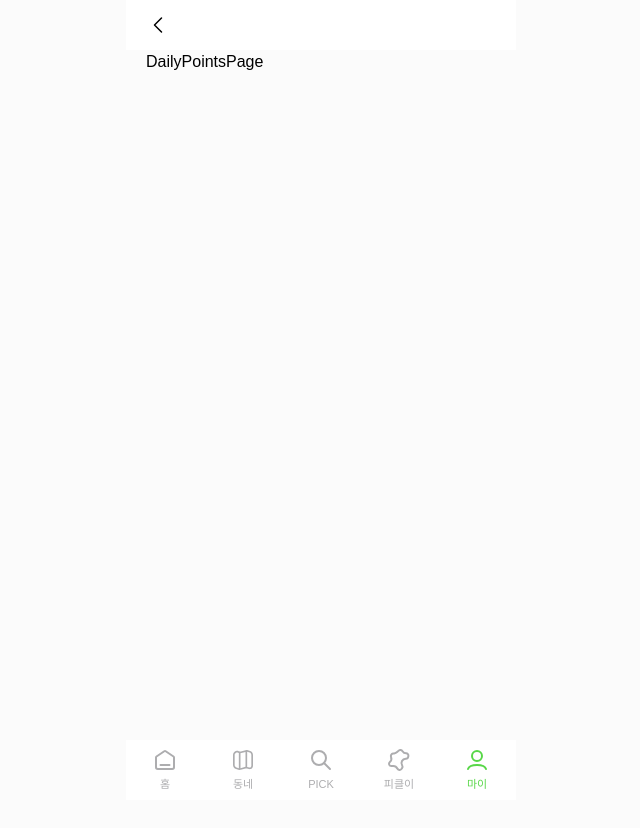
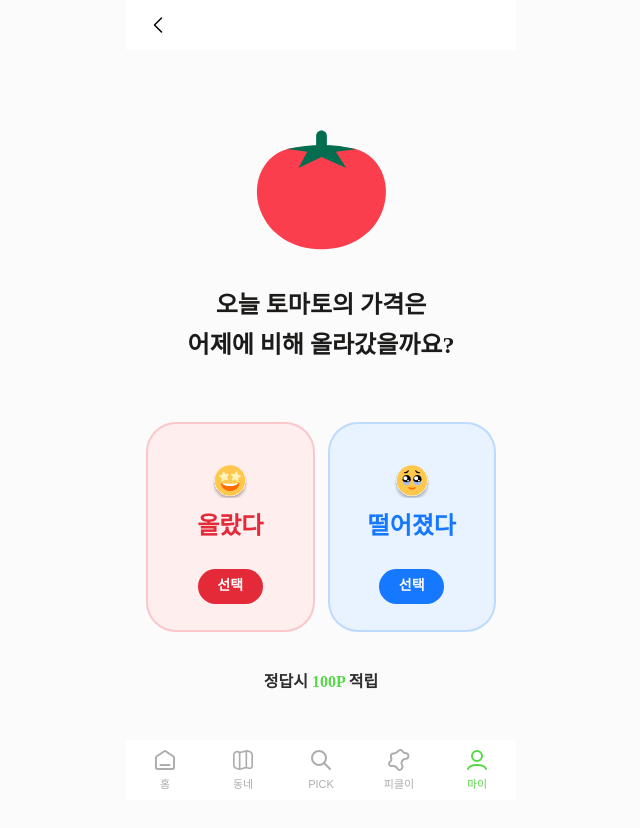
Before and after one commit to tgyeongt/PICKL_FE, a React (Vite) app: page /my/points-daily in a window 1280 px wide. Shown: the top 828 px of the page, without its empty margins (319-959 px from the left). Before the commit the page ends 800 px from the top, so only its background shows below. Built offline with nearby package versions, Linux system fonts and the light colour scheme; no server answers; a web font is replaced by a local one.

Commit message:
✨ Feat: DailyPointPage.jsx 구현

```diff
--- a/src/routes/my/DailyPointsPage.jsx
+++ b/src/routes/my/DailyPointsPage.jsx
@@ -1,10 +1,183 @@
+import styled from "styled-components";
 import useHeader from "../../shared/hooks/useHeader";
+// import { useNavigate } from "react-router-dom";
+
+import tomatoIcon from "@icon/my/tomatoIcon.svg";
+import HappyFace from "@icon/my/happyFace.svg";
+import SadFace from "@icon/my/sadIcon.svg";
 
 export default function DailyPointsPage() {
+  // const navigate = useNavigate();
+
   useHeader({
     title: "",
     showBack: true,
   });
 
-  return <p>DailyPointsPage</p>;
+  const handleSelect = (answer /* 'up' | 'down' */) => {
+    // navigate("result", { state: { answer } });
+    console.log("selected:", answer);
+  };
+
+  return (
+    <DailyPointsPageWrapper>
+      <IconDiv>
+        <TomatoIcon src={tomatoIcon} alt="tomato" />
+      </IconDiv>
+      <QuestionBox>
+        <QTextStrong>오늘 토마토의 가격은</QTextStrong>
+        <QTextStrong>어제에 비해 올라갔을까요?</QTextStrong>
+      </QuestionBox>
+      <OptionBox>
+        <OptionCard $variant="up">
+          <EmojiIcon src={HappyFace} alt="up" />
+          <OptionLabel $variant="up">올랐다</OptionLabel>
+          <SelectBtn type="button" $variant="up" onClick={() => handleSelect("up")}>
+            <SelectTxt>선택</SelectTxt>
+          </SelectBtn>
+        </OptionCard>
+        <OptionCard $variant="down">
+          <EmojiIcon src={SadFace} alt="down" />
+          <OptionLabel $variant="down">떨어졌다</OptionLabel>
+          <SelectBtn type="button" $variant="down" onClick={() => handleSelect("down")}>
+            <SelectTxt>선택</SelectTxt>
+          </SelectBtn>
+        </OptionCard>
+      </OptionBox>
+      <BottomTextBox>
+        <BottomText>
+          정답시 <Point>100P</Point> 적립
+        </BottomText>
+      </BottomTextBox>
+    </DailyPointsPageWrapper>
+  );
 }
+
+const DailyPointsPageWrapper = styled.div`
+  padding-top: calc(env(safe-area-inset-top, 0px) + 6px);
+  padding-bottom: calc(env(safe-area-inset-bottom, 0px) + 24px);
+  width: 100%;
+  max-width: 390px;
+  margin: 0 auto;
+  background: #fbfbfb;
+  min-height: 100vh;
+  display: flex;
+  flex-direction: column;
+  align-items: center;
+`;
+
+const IconDiv = styled.div`
+  padding-top: 63px;
+`;
+
+const TomatoIcon = styled.img`
+  width: 147px;
+  height: 147px;
+  flex-shrink: 0;
+  aspect-ratio: 1/1;
+`;
+
+const QuestionBox = styled.div`
+  margin-top: 19px;
+  text-align: center;
+`;
+
+const QTextStrong = styled.p`
+  color: #1c1b1a;
+  text-align: center;
+  font-family: Pretendard;
+  font-size: 24px;
+  font-style: normal;
+  font-weight: 700;
+  line-height: 40px;
+`;
+
+const OptionBox = styled.div`
+  display: flex;
+  gap: 13px;
+  margin-top: 57px;
+  padding: 0;
+  width: 100%;
+  justify-content: center;
+`;
+
+const OptionCard = styled.div`
+  width: 170px;
+  height: 210px;
+  border-radius: 30px;
+  border: 2px solid
+    ${({ $variant }) =>
+      $variant === "up" ? "rgba(228, 41, 56, 0.20)" : "rgba(22, 119, 255, 0.20)"};
+  background: ${({ $variant }) => ($variant === "up" ? "#FEE" : "#E8F3FF")};
+  display: flex;
+  flex-direction: column;
+  align-items: center;
+  justify-content: center;
+`;
+
+const EmojiIcon = styled.img`
+  width: 40px;
+  height: 40px;
+  flex-shrink: 0;
+  aspect-ratio: 1/1;
+  margin-top: 42px;
+  margin-bottom: 7px;
+`;
+
+const OptionLabel = styled.p`
+  font-family: Pretendard;
+  font-size: 24px;
+  font-style: normal;
+  font-weight: 700;
+  line-height: 32px;
+  color: ${({ $variant }) => ($variant === "up" ? "#E42938" : "#1677FF")};
+`;
+
+const SelectBtn = styled.button`
+  display: flex;
+  width: 45px;
+  height: 25px;
+  padding: 5px 10px;
+  justify-content: center;
+  align-items: center;
+  gap: 10px;
+  flex-shrink: 0;
+  border-radius: 30px;
+  background: ${({ $variant }) => ($variant === "up" ? "#E42938" : "#1677FF")};
+  cursor: pointer;
+  margin-top: 27px;
+  margin-bottom: 30px;
+
+  &:hover {
+    background: ${({ $variant }) => ($variant === "up" ? "#c72a37" : "#226bd2")};
+  }
+`;
+
+const SelectTxt = styled.p`
+  color: #fff;
+  text-align: center;
+  font-family: Pretendard;
+  font-size: 14px;
+  font-style: normal;
+  font-weight: 700;
+  line-height: 22px;
+`;
+
+const BottomTextBox = styled.div`
+  margin-top: 36px;
+  padding-bottom: 100px;
+`;
+
+const BottomText = styled.p`
+  color: #2e2e2e;
+  text-align: center;
+  font-family: Pretendard;
+  font-size: 16px;
+  font-style: normal;
+  font-weight: 600;
+  line-height: normal;
+`;
+
+const Point = styled.span`
+  color: #58d848;
+`;
```
Also changed, not shown: src/shared/assets/icon/my/happyFace.svg (added), src/shared/assets/icon/my/sadIcon.svg (added).
